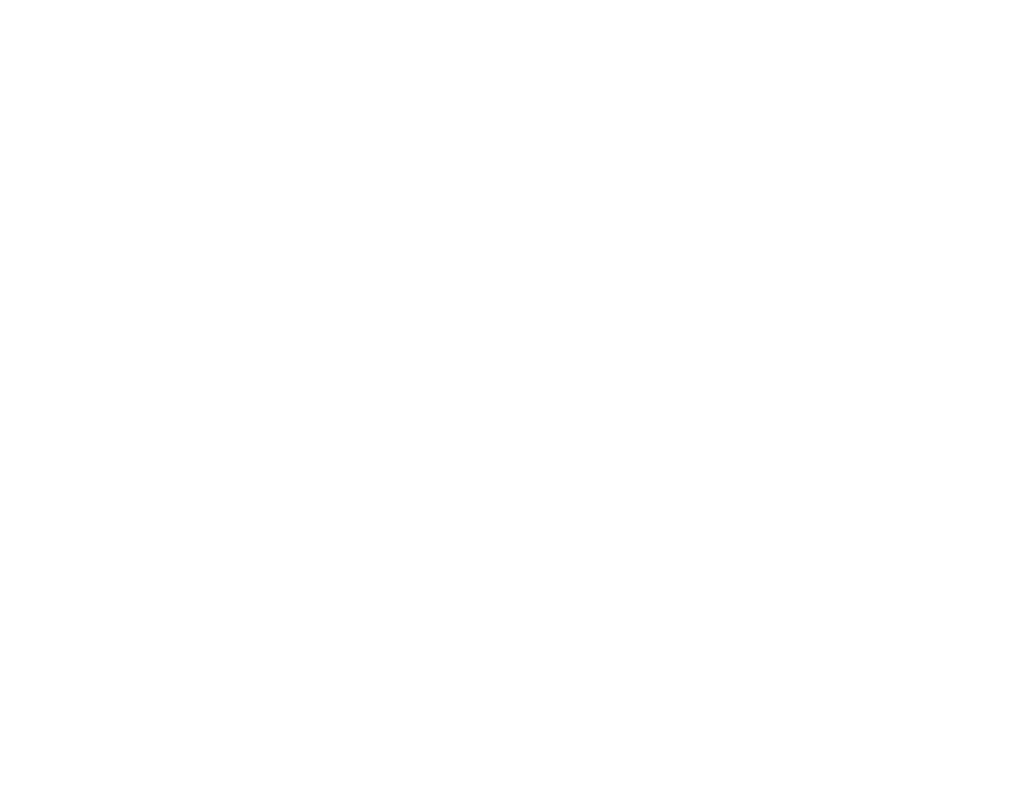
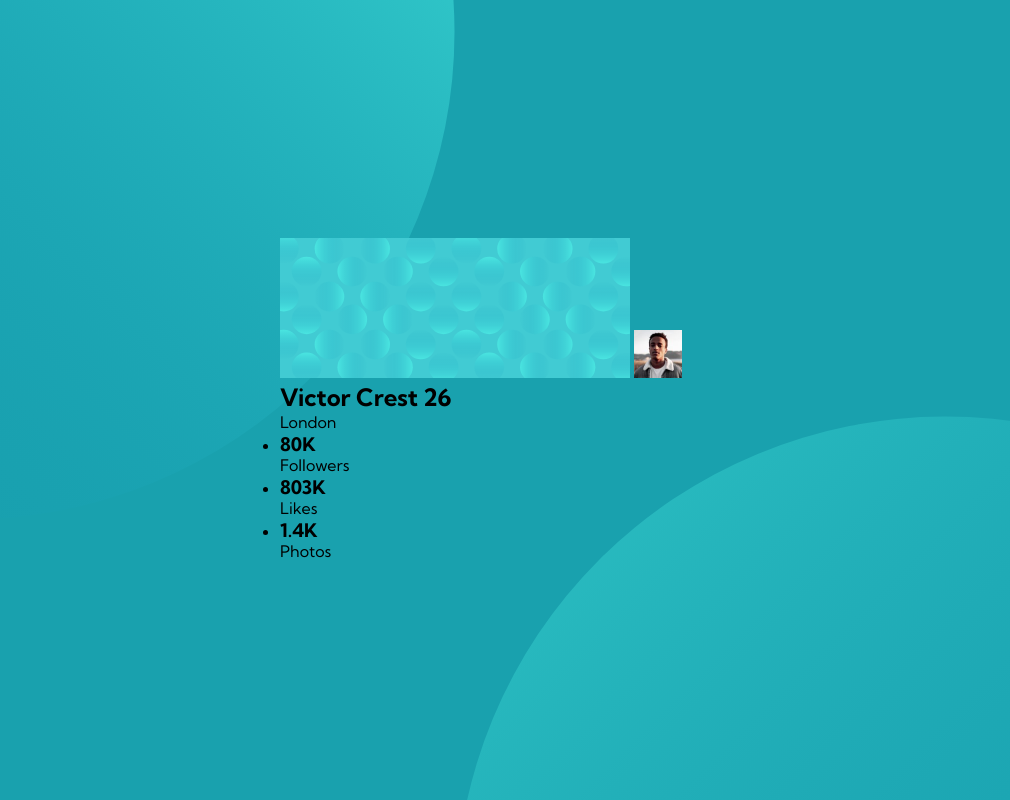
Before and after one commit to buness/profile-card-component, a plain HTML site: page index.html in a window 1280 px wide. Shown: the whole page, without its empty margins (159-1169 px from the left). Drawn offline with Linux system fonts and the light colour scheme.

Commit message:
create design markup

```diff
--- a/index.html
+++ b/index.html
@@ -3,7 +3,58 @@
 	<head>
 		<meta charset="UTF-8" />
 		<meta name="viewport" content="width=device-width, initial-scale=1.0" />
-		<title>Profile Card Component</title>
+		<link rel="preconnect" href="https://fonts.googleapis.com" />
+		<link rel="preconnect" href="https://fonts.gstatic.com" crossorigin />
+		<link
+			href="https://fonts.googleapis.com/css2?family=Kumbh+Sans:wght@400;700&display=swap"
+			rel="stylesheet"
+		/>
+		<link rel="stylesheet" href="./main.css" />
+		<link
+			rel="shortcut icon"
+			href="./images/favicon-32x32.png"
+			type="image/x-icon"
+		/>
+		<title>Profile Card</title>
 	</head>
-	<body></body>
+	<body>
+		<main>
+			<article>
+				<header>
+					<img
+						src="./svgs/bg-pattern-card.svg"
+						alt="pattern background"
+					/>
+					<img
+						srcset="
+							./images/image-victor.jpg 1x,
+							./images/image-victor.jpg 2x
+						"
+						alt="Victor Crest"
+					/>
+				</header>
+				<h2>
+					Victor Crest
+					<span>26</span>
+				</h2>
+				<p>London</p>
+				<footer>
+					<ul>
+						<li>
+							<h3>80K</h3>
+							<span>Followers</span>
+						</li>
+						<li>
+							<h3>803K</h3>
+							<span>Likes</span>
+						</li>
+						<li>
+							<h3>1.4K</h3>
+							<span>Photos</span>
+						</li>
+					</ul>
+				</footer>
+			</article>
+		</main>
+	</body>
 </html>
```
